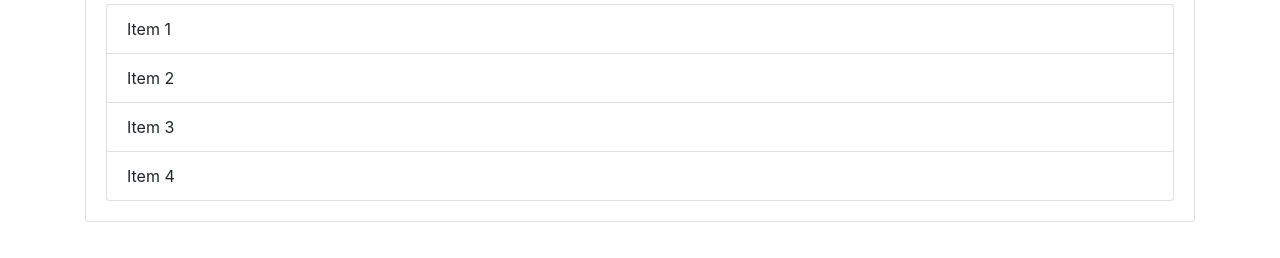
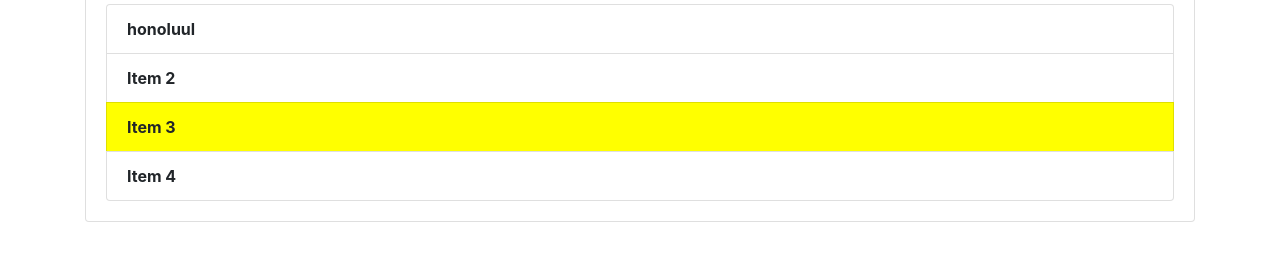
Before and after one commit to Abhisekh26/learning-dom, a plain HTML site: page index.html in a window 1280 px wide. Shown: the part 276-534 px from the top of the page. Drawn offline with nearby package versions, Linux system fonts and the light colour scheme.

Commit message:
elemnet byclasname

```diff
--- a/index.html
+++ b/index.html
@@ -30,5 +30,6 @@
    </div>
   </div>
   <script src="random.js"></script>
+  <script src="random1.js"></script>
 </body>
 </html>
--- /dev/null
+++ b/random1.js
@@ -0,0 +1,6 @@
+var x=document.getElementsByClassName('list-group-item')
+x[0].textContent="honoluul"
+x[2].style.backgroundColor= "yellow"
+for(let i=0;i<x.length;i++){
+    x[i].style.fontWeight= "bold"
+}
```
Also changed, not shown: random.js (line endings or trailing spaces).
